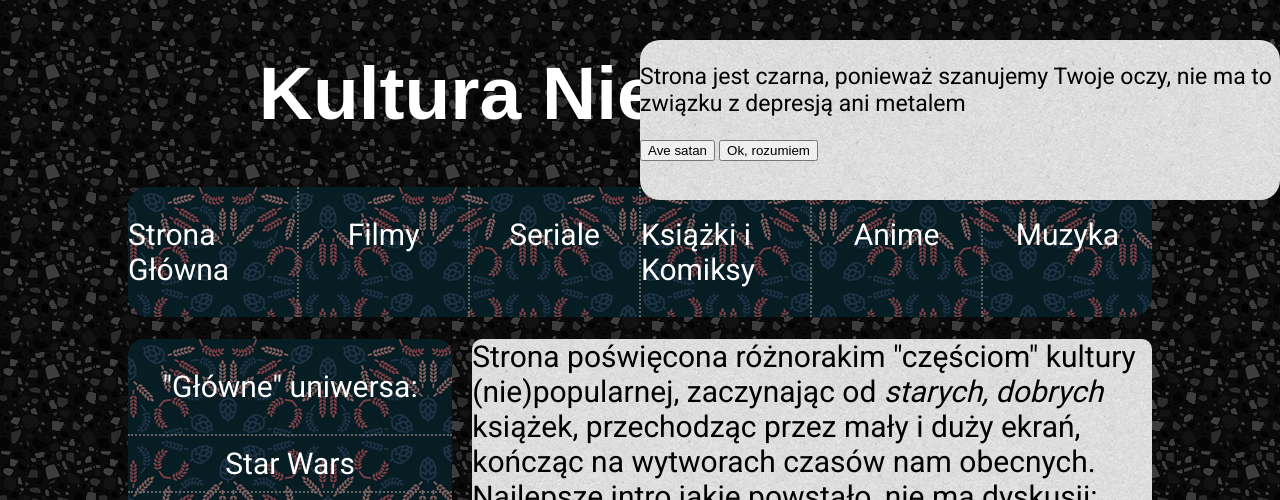
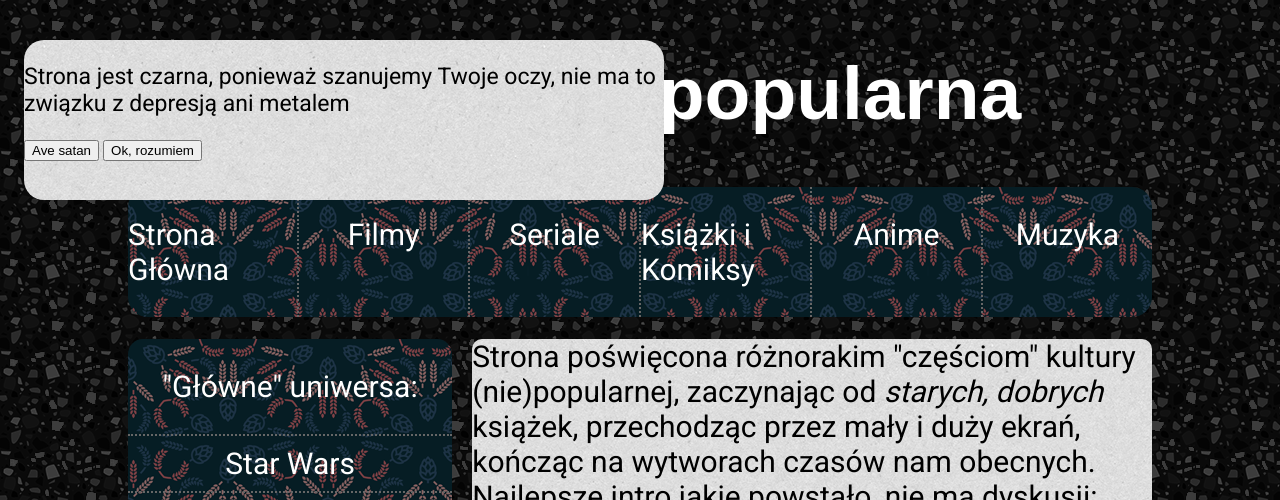
Before and after one commit to perMulder/permulder.github.com, a plain HTML site: page kultura_niepopularna/index.html in a window 1280 px wide. Shown: the top 500 px of the page. Drawn offline with Linux system fonts and the light colour scheme.

Commit message:
Update style.css

```diff
--- a/kultura_niepopularna/style.css
+++ b/kultura_niepopularna/style.css
@@ -113,7 +113,7 @@ a {
 .message-box {
     position: fixed;
     top: 5vh;
-    left: 50vw;
+    left: 3vh;
     width: 50%;
     height: 20vh;
     background-image: url("textured_paper.png");
```
